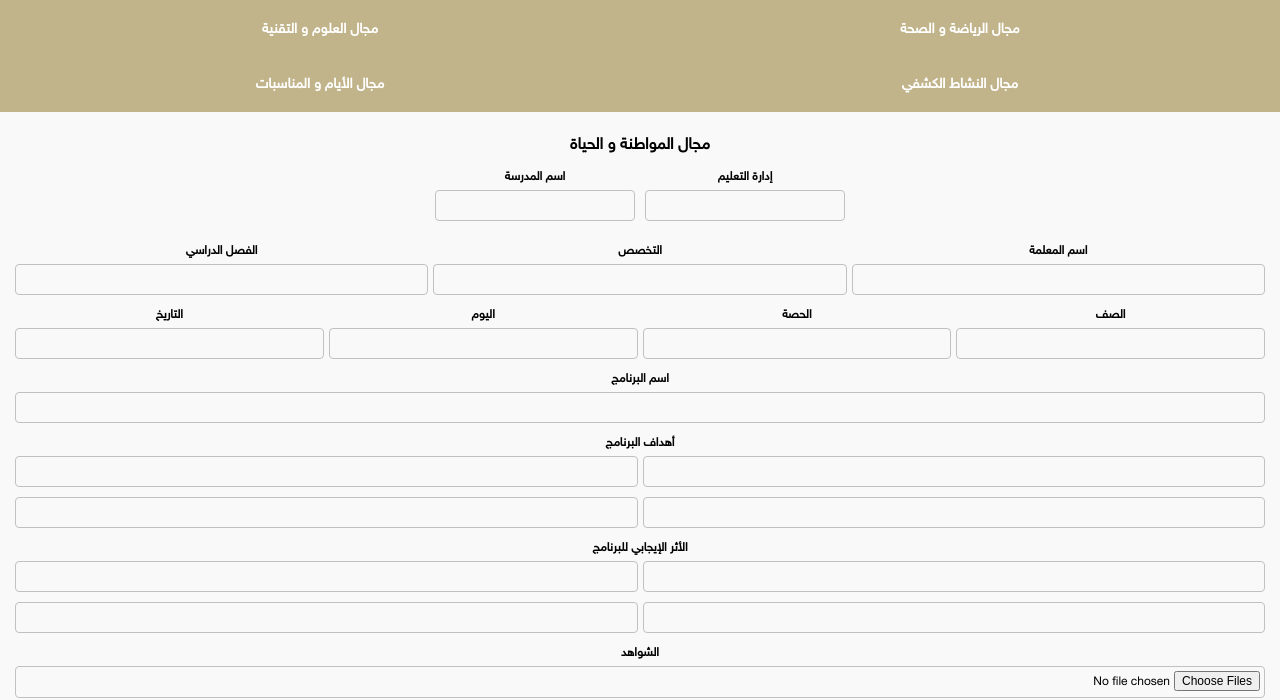
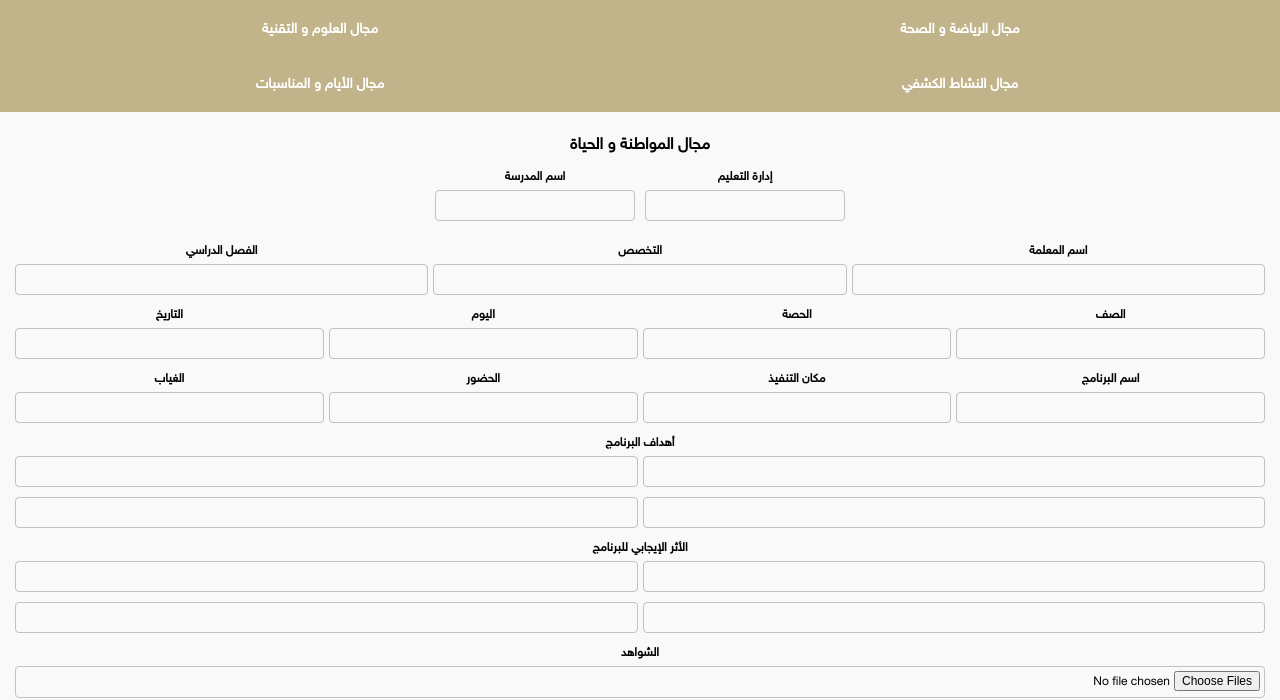
Before and after one commit to defullah2010-svg/A2, a plain HTML site: page index.html in a window 1280 px wide. Shown: the part 110-810 px from the top of the page. Drawn offline with nearby package versions, Linux system fonts and the light colour scheme.

Commit message:
Add files via upload

```diff
--- a/index.html
+++ b/index.html
@@ -79,7 +79,13 @@ footer { text-align:center; padding:10px; color:#333; font-weight:bold; font-siz
     <div><label>اليوم</label><input type="text"></div>
     <div><label>التاريخ</label><input type="text" class="date"></div>
   </div>
-  <label>اسم البرنامج</label><input type="text">
+  <div style="display:grid; grid-template-columns:repeat(4,1fr); gap:5px;">
+    <div><label>اسم البرنامج</label><input type="text"></div>
+    <div><label>مكان التنفيذ</label><input type="text"></div>
+    <div><label>الحضور</label><input type="text"></div>
+    <div><label>الغياب</label><input type="text"></div>
+  </div>
+
   <label>أهداف البرنامج</label>
   <div style="display:grid; grid-template-columns:repeat(2,1fr); gap:5px;">
     <input type="text"><input type="text">
@@ -119,7 +125,13 @@ footer { text-align:center; padding:10px; color:#333; font-weight:bold; font-siz
     <div><label>اليوم</label><input type="text"></div>
     <div><label>التاريخ</label><input type="text" class="date"></div>
   </div>
-  <label>اسم البرنامج</label><input type="text">
+  <div style="display:grid; grid-template-columns:repeat(4,1fr); gap:5px;">
+    <div><label>اسم البرنامج</label><input type="text"></div>
+    <div><label>مكان التنفيذ</label><input type="text"></div>
+    <div><label>الحضور</label><input type="text"></div>
+    <div><label>الغياب</label><input type="text"></div>
+  </div>
+
   <label>أهداف البرنامج</label>
   <div style="display:grid; grid-template-columns:repeat(2,1fr); gap:5px;">
     <input type="text"><input type="text">
@@ -159,7 +171,13 @@ footer { text-align:center; padding:10px; color:#333; font-weight:bold; font-siz
     <div><label>اليوم</label><input type="text"></div>
     <div><label>التاريخ</label><input type="text" class="date"></div>
   </div>
-  <label>اسم البرنامج</label><input type="text">
+  <div style="display:grid; grid-template-columns:repeat(4,1fr); gap:5px;">
+    <div><label>اسم البرنامج</label><input type="text"></div>
+    <div><label>مكان التنفيذ</label><input type="text"></div>
+    <div><label>الحضور</label><input type="text"></div>
+    <div><label>الغياب</label><input type="text"></div>
+  </div>
+
   <label>أهداف البرنامج</label>
   <div style="display:grid; grid-template-columns:repeat(2,1fr); gap:5px;">
     <input type="text"><input type="text">
@@ -199,7 +217,13 @@ footer { text-align:center; padding:10px; color:#333; font-weight:bold; font-siz
     <div><label>اليوم</label><input type="text"></div>
     <div><label>التاريخ</label><input type="text" class="date"></div>
   </div>
-  <label>اسم البرنامج</label><input type="text">
+  <div style="display:grid; grid-template-columns:repeat(4,1fr); gap:5px;">
+    <div><label>اسم البرنامج</label><input type="text"></div>
+    <div><label>مكان التنفيذ</label><input type="text"></div>
+    <div><label>الحضور</label><input type="text"></div>
+    <div><label>الغياب</label><input type="text"></div>
+  </div>
+
   <label>أهداف البرنامج</label>
   <div style="display:grid; grid-template-columns:repeat(2,1fr); gap:5px;">
     <input type="text"><input type="text">
@@ -239,7 +263,13 @@ footer { text-align:center; padding:10px; color:#333; font-weight:bold; font-siz
     <div><label>اليوم</label><input type="text"></div>
     <div><label>التاريخ</label><input type="text" class="date"></div>
   </div>
-  <label>اسم البرنامج</label><input type="text">
+  <div style="display:grid; grid-template-columns:repeat(4,1fr); gap:5px;">
+    <div><label>اسم البرنامج</label><input type="text"></div>
+    <div><label>مكان التنفيذ</label><input type="text"></div>
+    <div><label>الحضور</label><input type="text"></div>
+    <div><label>الغياب</label><input type="text"></div>
+  </div>
+
   <label>أهداف البرنامج</label>
   <div style="display:grid; grid-template-columns:repeat(2,1fr); gap:5px;">
     <input type="text"><input type="text">
@@ -279,7 +309,13 @@ footer { text-align:center; padding:10px; color:#333; font-weight:bold; font-siz
     <div><label>اليوم</label><input type="text"></div>
     <div><label>التاريخ</label><input type="text" class="date"></div>
   </div>
-  <label>اسم البرنامج</label><input type="text">
+ <div style="display:grid; grid-template-columns:repeat(4,1fr); gap:5px;">
+    <div><label>اسم البرنامج</label><input type="text"></div>
+    <div><label>مكان التنفيذ</label><input type="text"></div>
+    <div><label>الحضور</label><input type="text"></div>
+    <div><label>الغياب</label><input type="text"></div>
+  </div>
+
   <label>أهداف البرنامج</label>
   <div style="display:grid; grid-template-columns:repeat(2,1fr); gap:5px;">
     <input type="text"><input type="text">
```
